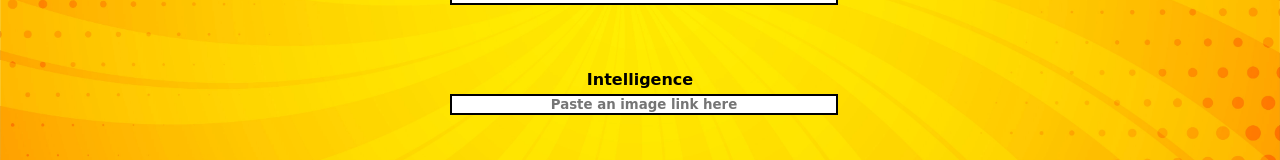
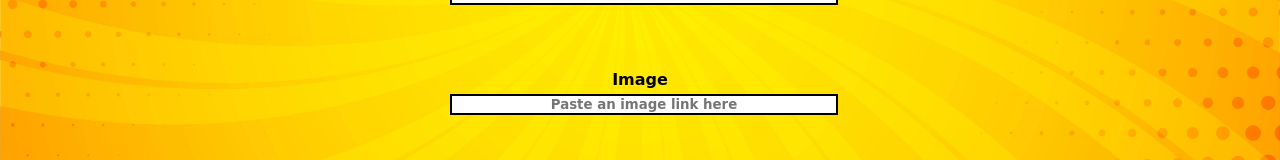
Before and after one commit to joacoague15/superheroesUI, a React (Create React App) app: page /creation in a window 1280 px wide. Shown: the part 437-597 px from the top of the page. Built offline with nearby package versions, Linux system fonts and the light colour scheme.

Commit message:
Fix a typo

```diff
--- a/src/components/hero_creation/HeroCreation.tsx
+++ b/src/components/hero_creation/HeroCreation.tsx
@@ -38,7 +38,7 @@ const HeroCreation = () => {
                 <input type='number' onChange={(e: any) => setNewHeroIntelligence(e.target.value)} placeholder='1-100' className='creation-text-input' name='hero-intelligence' />
             </label>
             <label htmlFor='hero-img-link'>
-                <span className='creation-span'>Intelligence</span>
+                <span className='creation-span'>Image</span>
                 <input type='text' onChange={(e: any) => setNewHeroImgLink(e.target.value)} placeholder='Paste an image link here' className='creation-text-input' name='hero-img-link' />
             </label>
             <button type='submit' className='submit-button'>Create new hero</button>
```
